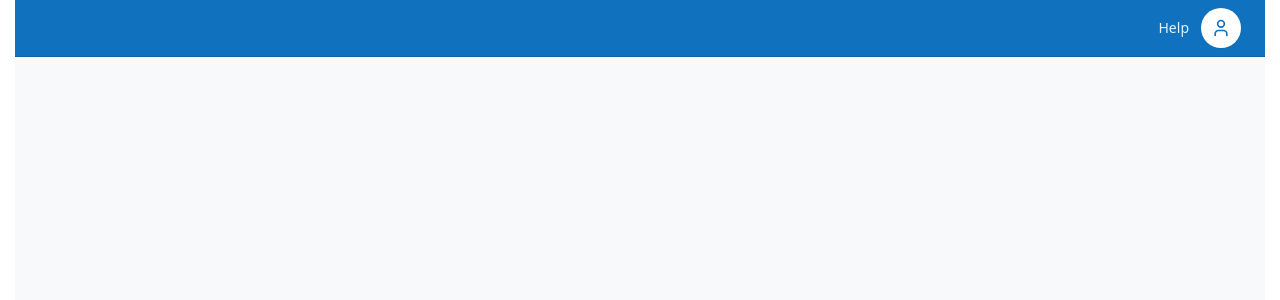
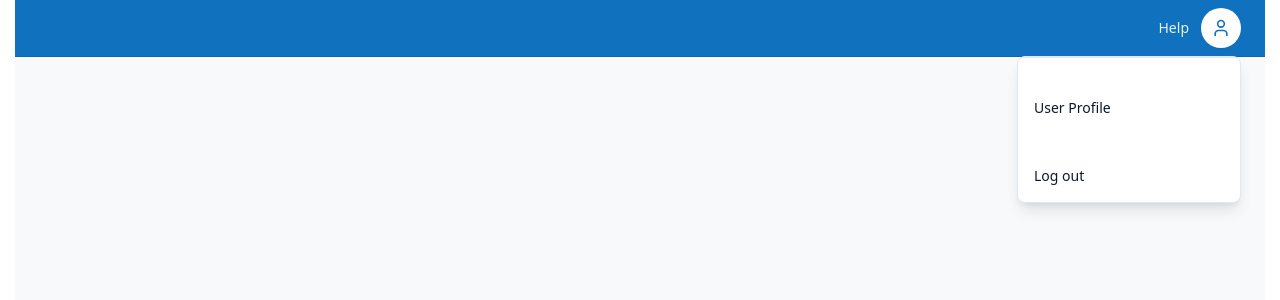
Before and after one commit to democapstone86/site-incentive-pay-plan, a React (Vite) app: page / in a window 1280 px wide. Both pictures are taken after a click on the button "Open user menu". Shown: the top 300 px of the page. Built offline with nearby package versions, Linux system fonts and the light colour scheme.

Commit message:
Added User Menu to the Header Component

```diff
--- a/src/pages/SippHomePage.tsx
+++ b/src/pages/SippHomePage.tsx
@@ -117,6 +117,40 @@ const UserMenu = React.memo(function UserMenu({
       >
         <User className="h-5 w-5" aria-hidden />
       </button>
+      {open && (
+        <div
+          id="user-menu"
+          ref={menuRef}
+          role="menu"
+          aria-labelledby="user-menu-button"
+          className="absolute right-0 mt-2 w-56 overflow-hidden rounded-lg border border-slate-200 bg-white shadow-lg z-50"
+        >
+          <div className="h-px bg-slate-200" />
+          <div className="py-1">
+            <li>
+              <a
+                href="#profile"
+                role="menuitem"
+                ref={firstItemRef}
+                onClick={handleProfile}
+                className="block w-full px-4 py-2.5 text-sm text-slate-900 hover:bg-slate-50 focus-visible:bg-slate-100 focus-visible:outline-none leading-6"
+              >
+                User Profile
+              </a>
+            </li>
+            <li>
+              <a
+                href="#logout"
+                role="menuitem"
+                onClick={handleLogout}
+                className="block w-full px-4 py-2.5 text-sm text-slate-900 hover:bg-slate-50 focus-visible:bg-slate-100 focus-visible:outline-none leading-6"
+              >
+                Log out
+              </a>
+            </li>
+          </div>
+        </div>
+      )}
     </div>
   );
 });
```
